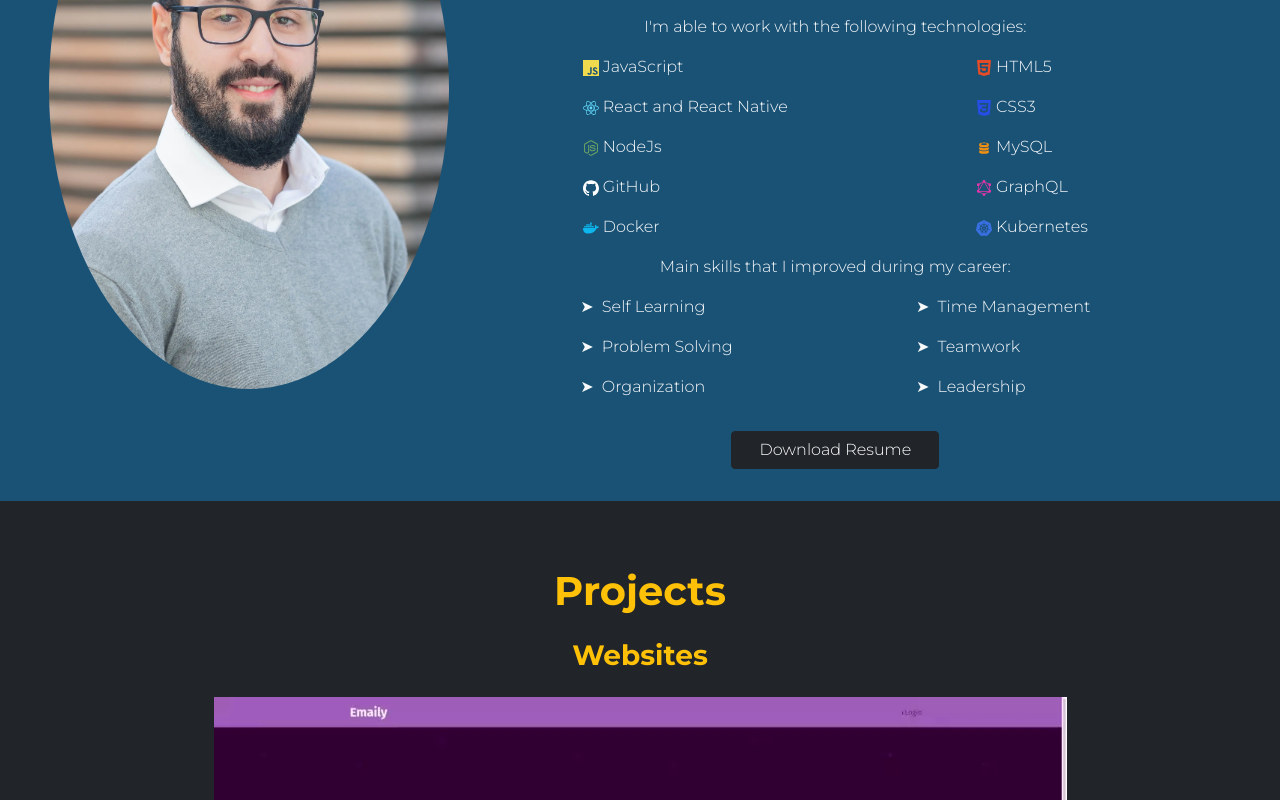
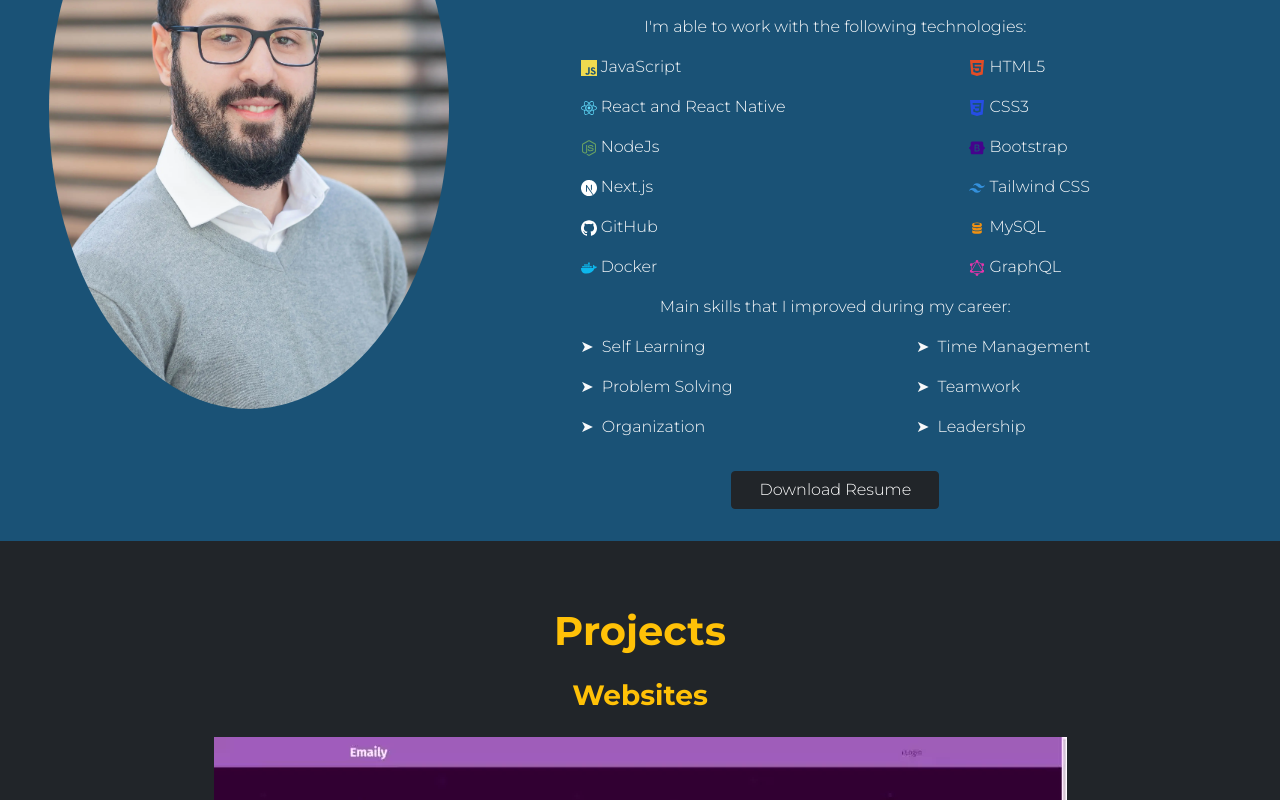
Before and after one commit to lucas-andrade94/react-portfolio, a React (Create React App) app: page / in a window 1280 px wide. Shown: the part 1320-2120 px from the top of the page. Built offline with nearby package versions, Linux system fonts and the light colour scheme.

Commit message:
Project added and About updated

```diff
--- a/src/components/About/index.js
+++ b/src/components/About/index.js
@@ -11,7 +11,9 @@ import { DiDatabase } from "@react-icons/all-files/di/DiDatabase";
 import { FaNodeJs } from "@react-icons/all-files/fa/FaNodeJs";
 import { SiGraphql } from "@react-icons/all-files/si/SiGraphql";
 import { FaDocker } from "@react-icons/all-files/fa/FaDocker";
-import { SiKubernetes } from "@react-icons/all-files/si/SiKubernetes";
+import { SiBootstrap } from "@react-icons/all-files/si/SiBootstrap";
+import { SiNextDotJs } from "@react-icons/all-files/si/SiNextDotJs";
+import { SiTailwindcss } from "@react-icons/all-files/si/SiTailwindcss";
 
 export const About = () => {
   return (
@@ -55,6 +57,10 @@ export const About = () => {
                   &nbsp;NodeJs
                 </p>
                 <p>
+                  <SiNextDotJs color={"#ffffff"} />
+                  &nbsp;Next.js
+                </p>
+                <p>
                   <SiGithub color={"white"} />
                   &nbsp;GitHub
                 </p>
@@ -73,16 +79,20 @@ export const About = () => {
                   &nbsp;CSS3
                 </p>
                 <p>
+                  <SiBootstrap color={"#44048c"} />
+                  &nbsp;Bootstrap
+                </p>
+                <p>
+                  <SiTailwindcss color={"#3490dc"} />
+                  &nbsp;Tailwind CSS
+                </p>
+                <p>
                   <DiDatabase color={"#F29111"} />
                   &nbsp;MySQL
                 </p>
                 <p>
                   <SiGraphql color={"#e535ab"} />
                   &nbsp;GraphQL
-                </p>
-                <p>
-                  <SiKubernetes color={"#3970e4"} />
-                  &nbsp;Kubernetes
                 </p>
               </div>
             </div>
--- a/src/data/projects.js
+++ b/src/data/projects.js
@@ -9,6 +9,7 @@ import GatitoGif from "../assets/Gatito.webp";
 import ToDoListGif from "../assets/ToDoList.webp";
 import FinancialSummaryGif from "../assets/FinancialSummary.webp";
 import TwitterCloneGif from "../assets/TwitterClone.webp";
+import SpotifyCloneGif from "../assets/SpotifyClone.webp";
 
 export const projectsWeb = [
   {
@@ -25,9 +26,18 @@ export const projectsWeb = [
     image: TwitterCloneGif,
     descriptionApp: "Simulates Twitter website.",
     descriptionStacks:
-      "Stacks used: NextJS, Tailwind, Firebase, NextAuth, and Recoil.js.",
+      "Stacks used: NextJS, Tailwind CSS, Spotify API, NextAuth, and Recoil.js.",
     githubLink: "https://github.com/lucas-andrade94/nextJS-twitter-clone",
     projectLink: "https://next-js-twitter-clone-seven.vercel.app/",
+  },
+  {
+    title: "Spotify Clone",
+    image: SpotifyCloneGif,
+    descriptionApp: "Simulates Spotify web player.",
+    descriptionStacks:
+      "Stacks used: NextJS, Tailwind CSS, Firebase, NextAuth, and Recoil.js.",
+    githubLink: "https://github.com/lucas-andrade94/nextJS-spotify-clone",
+    projectLink: "https://next-js-spotify-clone-ochre.vercel.app/",
   },
   {
     title: "CRWN Clothing",
```
Also changed, not shown: src/assets/SpotifyClone.webp (added).
